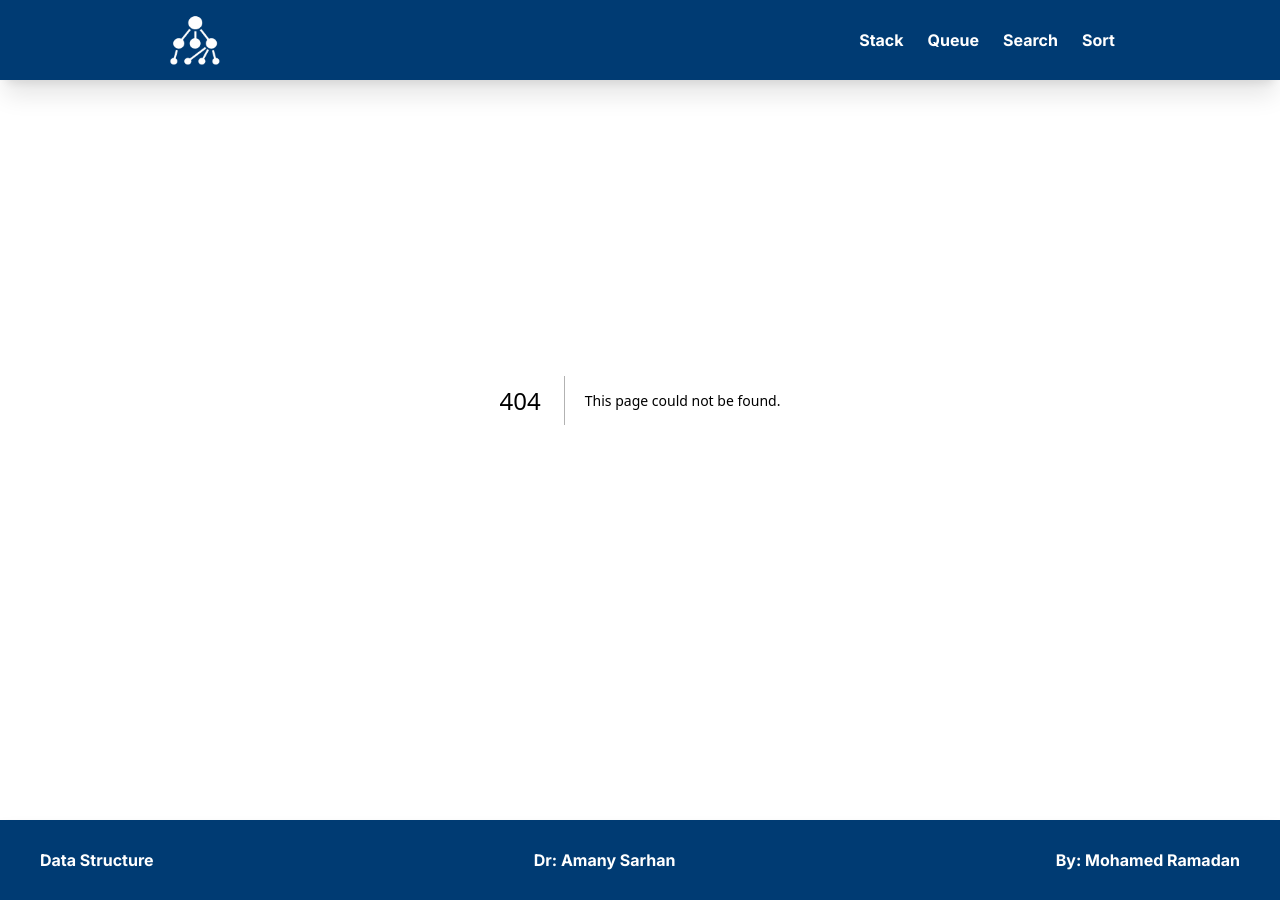
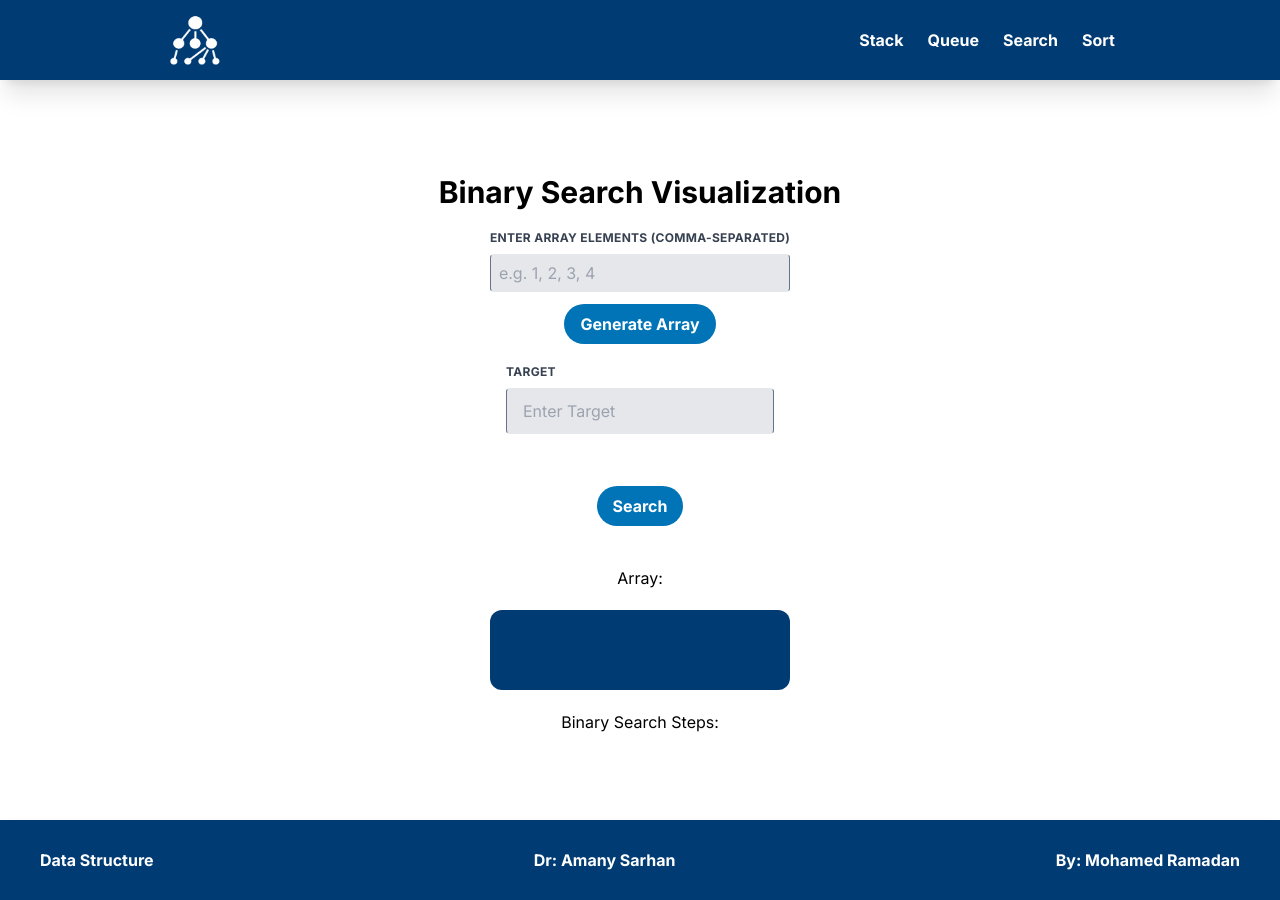
Before and after one commit to Abuhamida/securty, a Next.js app: page /search/binary in a window 1280 px wide. Before the commit this address had no page. Built offline with nearby package versions, Linux system fonts and the light colour scheme.

Commit message:
add the search algorithm

```diff
--- /dev/null
+++ b/src/app/search/binary/page.tsx
@@ -0,0 +1,142 @@
+"use client";
+import React, { useState } from 'react';
+
+interface SearchStep {
+  step: number;
+  left: number;
+  right: number;
+  mid: number;
+  midValue: number;
+}
+
+export default function BinarySearchVisualization() {
+  const [array, setArray] = useState<number[]>([]);
+  const [target, setTarget] = useState<string>('');
+  const [steps, setSteps] = useState<SearchStep[]>([]);
+  const [inputArray, setInputArray] = useState<string>('');
+
+  const generateArray = () => {
+    const newArray = inputArray
+      .split(',')
+      .map((element) => parseInt(element.trim()) || 0); // Ensure to parse and handle NaN
+    setArray(newArray.sort((a, b) => a - b)); // Sort the array for binary search
+    setSteps([]); // Clear previous steps
+    setTarget('');
+  };
+
+  const binarySearch = () => {
+    const searchSteps: SearchStep[] = [];
+    let left = 0;
+    let right = array.length - 1;
+    let step = 1;
+
+    while (left <= right) {
+      const mid = Math.floor((left + right) / 2);
+      const midValue = array[mid];
+
+      searchSteps.push({
+        step,
+        left,
+        right,
+        mid,
+        midValue,
+      });
+
+      if (midValue === parseInt(target)) {
+        // Target found
+        setSteps(searchSteps);
+        return;
+      } else if (midValue < parseInt(target)) {
+        // Adjust the search range
+        left = mid + 1;
+      } else {
+        right = mid - 1;
+      }
+
+      step++;
+    }
+
+    // Target not found
+    setSteps(searchSteps);
+  };
+
+  return (
+    <div className="flex flex-col justify-center items-center gap-5 pt-32 min-h-screen">
+      <h1 className="text-3xl font-bold">Binary Search Visualization</h1>
+
+      <div className='flex flex-col justify-center items-center'>
+        <label className="block uppercase tracking-wide text-gray-700 text-xs font-bold mb-2">
+          Enter Array Elements (comma-separated)
+        </label>
+        <input
+          className="appearance-none w-full bg-gray-200 text-gray-700 border border-x-slate-500 rounded py-2 px-2 leading-tight focus:outline-none focus:bg-white"
+          type="text"
+          placeholder="e.g. 1, 2, 3, 4"
+          value={inputArray}
+          onChange={(e) => setInputArray(e.target.value)}
+        />
+        <button
+          className="bg-Royal hover:bg-Navy text-white font-bold py-2 px-4 rounded-full mt-3"
+          onClick={generateArray}
+        >
+          Generate Array
+        </button>
+      </div>
+
+      <div>
+        <label className="block uppercase tracking-wide text-gray-700 text-xs font-bold mb-2">
+          Target
+        </label>
+        <input
+          className="appearance-none block w-full bg-gray-200 text-gray-700 border border-x-slate-500 rounded py-3 px-4 mb-3 leading-tight focus:outline-none focus:bg-white"
+          type="number"
+          placeholder="Enter Target"
+          value={target}
+          onChange={(e) => setTarget(e.target.value)}
+        />
+      </div>
+
+      <div className="flex flex-row justify-center text-black items-center p-5 gap-4">
+        <button
+          className="bg-Royal hover:bg-Navy text-white font-bold py-2 px-4 rounded-full"
+          onClick={binarySearch}
+        >
+          Search
+        </button>
+      </div>
+
+      <div className="flex flex-col items-center gap-5">
+        <p>Array:</p>
+        <ul className="flex flex-row text-center items-center justify-center h-20 gap-3 bg-Navy p-5 min-w-[300px] rounded-xl">
+          {array.map((value, index) => (
+            <li
+              className="bg-Baby text-Navy font-bold text-xl rounded-xl min-h-min pt-4 pb-4 w-16 text-center items-center"
+              key={index}
+            >
+              {value}
+            </li>
+          ))}
+        </ul>
+      </div>
+
+      <div className="flex flex-col items-center gap-5">
+        <p>Binary Search Steps:</p>
+        <ul className="flex flex-col justify-center text-center items-center gap-6">
+          {steps.map((step, index) => (
+            <li className=' items-center' key={step.step}>
+              Step {step.step}:{" "}
+              <samp className=" bg-Grotto text-white text-xl p-3 rounded-md text-center ">
+                Left={step.left}, Right={step.right}
+              </samp>
+              , <samp className=" bg-Royal text-white text-xl p-3 rounded-md">Mid index ={ ` ${step.left}+${step.right}/2 = ${step.mid}`}</samp> ,
+              <samp className=" bg-Navy text-white text-xl p-3 rounded-md">MidValue={step.midValue}</samp>
+              {index === steps.length - 1 && step.midValue === parseInt(target) ? (
+               <div className='w-96 text-center flex flex-col items-center ml-40' >  <p className=' text-xl  mt-6 bg-Baby p-2 rounded-md'>The Target is found at position → <samp className='text-Royal'>{step.mid + 1}</samp> </p> </div>
+              ) : null}
+            </li>
+          ))}
+        </ul>
+      </div>
+    </div>
+  );
+}
--- /dev/null
+++ b/src/app/search/linear/page.tsx
@@ -0,0 +1,125 @@
+'use client'
+import React, { useState } from 'react';
+
+interface SearchStep {
+  step: number;
+  currentIndex: number;
+}
+
+export default function LinearSearchVisualization() {
+  const [array, setArray] = useState<number[]>([]);
+  const [target, setTarget] = useState<string>('');
+  const [steps, setSteps] = useState<SearchStep[]>([]);
+  const [inputArray, setInputArray] = useState<string>('');
+
+  const generateArray = () => {
+    const newArray = inputArray
+      .split(',')
+      .map((element) => parseInt(element.trim()) || 0); // Ensure to parse and handle NaN
+    setArray(newArray); // Set the array for linear search
+    setSteps([]); // Clear previous steps
+    setTarget('');
+  };
+
+  const linearSearch = () => {
+    const searchSteps: SearchStep[] = [];
+    let step = 1;
+
+    for (let i = 0; i < array.length; i++) {
+      searchSteps.push({
+        step,
+        currentIndex: i,
+      });
+
+      if (array[i] === parseInt(target)) {
+        // Target found
+        setSteps(searchSteps);
+        return;
+      }
+
+      step++;
+    }
+
+    // Target not found
+    setSteps(searchSteps);
+  };
+
+  return (
+    <div className="flex flex-col justify-center items-center gap-5 pt-32 min-h-screen">
+      <h1 className="text-3xl font-bold">Linear Search Visualization</h1>
+
+      <div className='flex flex-col justify-center items-center'>
+        <label className="block uppercase tracking-wide text-gray-700 text-xs font-bold mb-2">
+          Enter Array Elements (comma-separated)
+        </label>
+        <input
+          className="appearance-none w-full bg-gray-200 text-gray-700 border border-x-slate-500 rounded py-2 px-2 leading-tight focus:outline-none focus:bg-white"
+          type="text"
+          placeholder="e.g. 1, 2, 3, 4"
+          value={inputArray}
+          onChange={(e) => setInputArray(e.target.value)}
+        />
+        <button
+          className="bg-Royal hover:bg-Navy text-white font-bold py-2 px-4 rounded-full mt-3"
+          onClick={generateArray}
+        >
+          Generate Array
+        </button>
+      </div>
+
+      <div>
+        <label className="block uppercase tracking-wide text-gray-700 text-xs font-bold mb-2">
+          Target
+        </label>
+        <input
+          className="appearance-none block w-full bg-gray-200 text-gray-700 border border-x-slate-500 rounded py-3 px-4 mb-3 leading-tight focus:outline-none focus:bg-white"
+          type="number"
+          placeholder="Enter Target"
+          value={target}
+          onChange={(e) => setTarget(e.target.value)}
+        />
+      </div>
+
+      <div className="flex flex-row justify-center text-black items-center p-5 gap-4">
+        <button
+          className="bg-Royal hover-bg-Navy text-white font-bold py-2 px-4 rounded-full"
+          onClick={linearSearch}
+        >
+          Search
+        </button>
+      </div>
+
+      <div className="flex flex-col items-center gap-5">
+        <p>Array:</p>
+        <ul className="flex flex-row text-center items-center justify-center h-20 gap-3 bg-Navy p-5 min-w-[300px] rounded-xl">
+          {array.map((value, index) => (
+            <li
+              className="bg-Baby text-Navy font-bold text-xl rounded-xl min-h-min pt-4 pb-4 w-16 text-center items-center"
+              key={index}
+            >
+              {value}
+            </li>
+          ))}
+        </ul>
+      </div>
+
+      <div className="flex flex-col items-center gap-5">
+        <p>Linear Search Steps:</p>
+        <ul className="flex flex-col justify-center text-center items-center gap-6">
+          {steps.map((step) => (
+            <li className='flex flex-col items-center' key={step.step}>
+              <div>Step {step.step}:{" "}
+              <samp className=" bg-Baby text-Navy text-xl p-3 rounded-md">
+                Current Index: {step.currentIndex}
+              </samp></div>
+
+              { array[step.currentIndex] === parseInt(target) ? (
+                <div className='w-96 text-center flex flex-col items-center  mt-2'>  <p className=' text-xl  mt-6 bg-Baby p-2 rounded-md'>The Target is found at position → <samp className='text-Royal'>{step.currentIndex + 1}</samp> </p> </div>
+              ) : null}
+            </li>
+          ))}
+        </ul>
+      </div>
+    </div>
+  );
+}
--- a/src/app/search/page.tsx
+++ b/src/app/search/page.tsx
@@ -7,6 +7,8 @@ export default function Search() {
   return (
     <div className="flex flex-col items-center gap-5 pt-32 min-h-screen">
       <Link className="text-black" href={'search/linear'}>Linear Search</Link>
+      <Link className="text-black" href={'search/binary'}>Binary Search</Link>
+
     </div>
   );
 }
```
